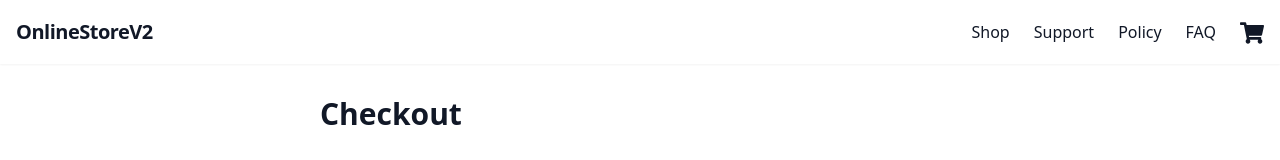
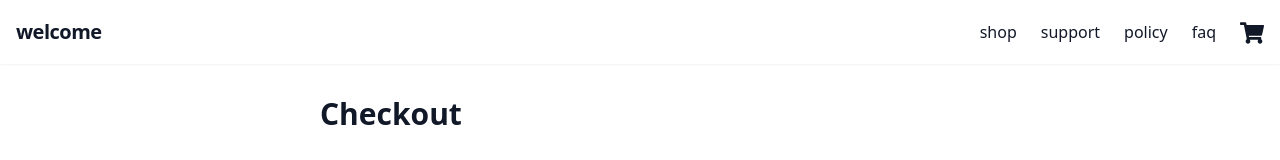
Before and after one commit to JstMagic/OnlineStoreV2, a Next.js app in the folder apps/web/: page /checkout in a window 1280 px wide. Shown: the top 160 px of the page. Built offline with nearby package versions, Linux system fonts and the light colour scheme; no server answers.

Commit message:
WIP (unverified) — okay lets continue work on the German language support
Recent conversation with

```diff
--- a/apps/web/components/Header.tsx
+++ b/apps/web/components/Header.tsx
@@ -1,20 +1,22 @@
 'use client';
+import { useTranslation } from 'react-i18next';
 import Link from 'next/link';
 import { FaShoppingCart } from 'react-icons/fa';
 import { useCart } from '@/context/CartContext';
 
 export default function Header() {
+  const { t } = useTranslation();
   const { cart } = useCart();
   const itemCount = cart?.items.reduce((sum, i) => sum + i.quantity, 0) ?? 0;
   return (
     <header className="sticky top-0 z-50 bg-white shadow-sm">
       <div className="max-w-7xl mx-auto px-4 h-16 flex items-center justify-between">
-        <Link href="/" className="text-xl font-bold tracking-tight">OnlineStoreV2</Link>
+        <Link href="/" className="text-xl font-bold tracking-tight">{t('welcome')}</Link>
         <nav className="flex gap-6 items-center">
-          <Link href="/products" className="hover:text-blue-600">Shop</Link>
-          <Link href="/support" className="hover:text-blue-600">Support</Link>
-          <Link href="/policy" className="hover:text-blue-600">Policy</Link>
-          <Link href="/faq" className="hover:text-blue-600">FAQ</Link>
+          <Link href="/products" className="hover:text-blue-600">{t('shop')}</Link>
+          <Link href="/support" className="hover:text-blue-600">{t('support')}</Link>
+          <Link href="/policy" className="hover:text-blue-600">{t('policy')}</Link>
+          <Link href="/faq" className="hover:text-blue-600">{t('faq')}</Link>
           <Link href="/cart" className="relative hover:text-blue-600">
             <FaShoppingCart className="inline-block text-2xl" />
             {itemCount > 0 && <span className="absolute -top-2 -right-3 bg-blue-600 text-white text-xs rounded-full w-5 h-5 flex items-center justify-center">{itemCount}</span>}
```
Also changed, not shown: apps/web/i18n.ts (added, +20 -0 lines), apps/web/locales/de/translation.json (added, +8 -0 lines), apps/web/locales/en/translation.json (added, +8 -0 lines), apps/web/package.json (+6 -2 lines).
